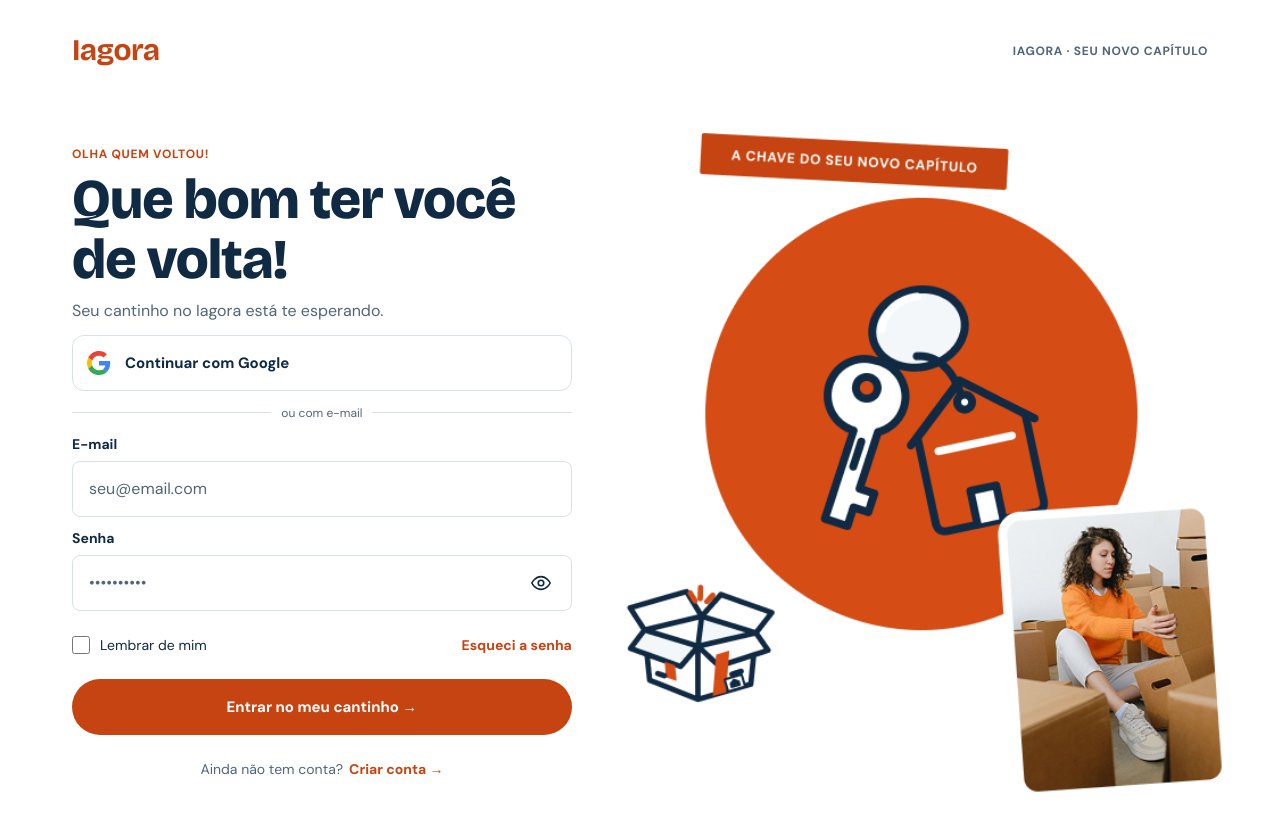
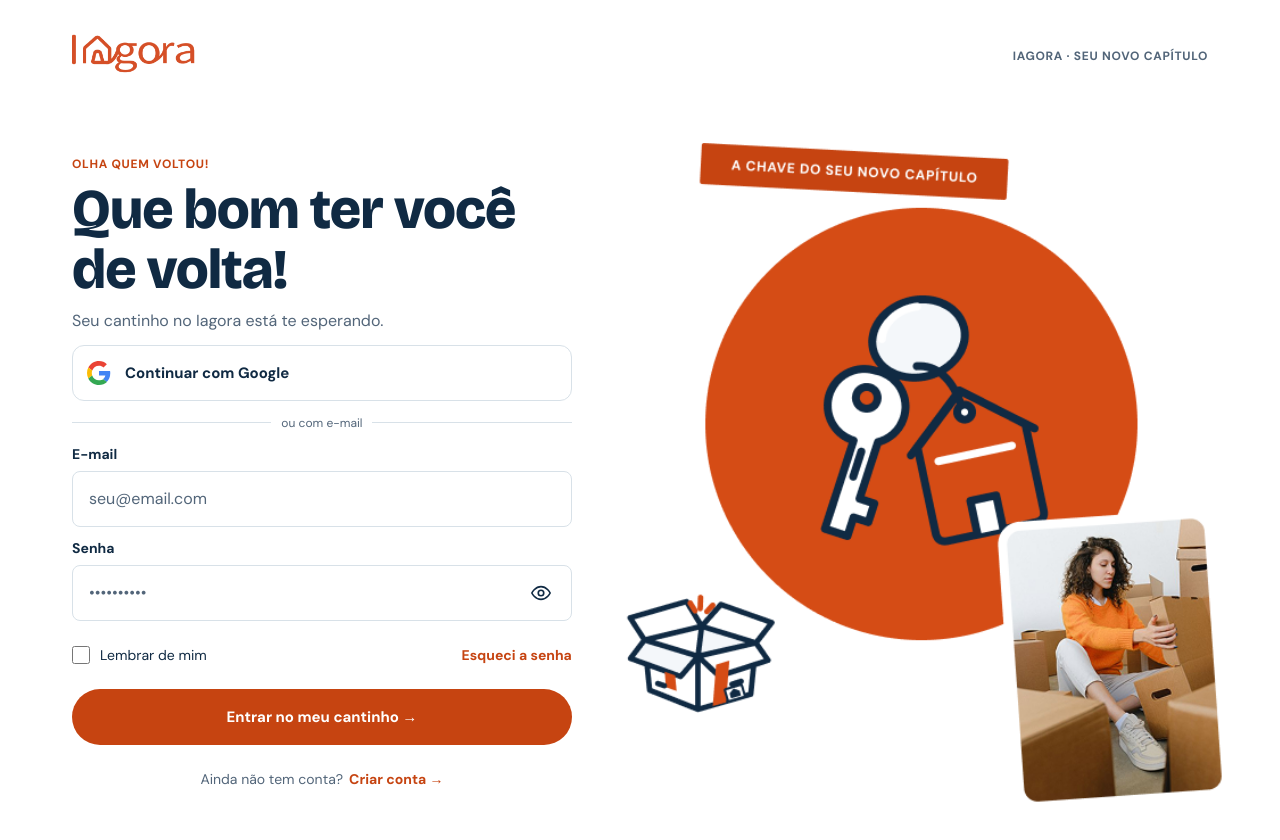
Before and after one commit to IAgoraApp/frontend, a React (Vite) app: page /login in a window 1280 px wide. Shown: the top 840 px of the page. Built offline with nearby package versions, Linux system fonts and the light colour scheme.

Commit message:
:bug: (Url) Arrumei a url da logo

```diff
--- a/src/containers/auth.jsx
+++ b/src/containers/auth.jsx
@@ -1,6 +1,7 @@
 import { useState } from 'react';
 import Chave from '../assets/images/Group 7.png';
 import { Link, useLocation } from 'react-router-dom';
+import Logo from '../assets/images/logoLaranja.png';
 
 const ORANGE = '#C64411';
 const ORANGE_BRAND = '#D54C15';
@@ -330,8 +331,7 @@
     }
 
     if (typeof onForgotPassword !== 'function') {
-      setMessage(
-      );
+      setMessage();
       return;
     }
 
@@ -471,16 +471,14 @@
         <div className='mx-auto flex min-h-screen w-full max-w-[1440px] flex-col px-6 md:px-12 lg:px-[72px]'>
           {/* Cabeçalho */}
           <header className='flex w-full items-center justify-between gap-4 py-7'>
-            <div
-              className='select-none text-[30px] font-bold tracking-[-0.5px]'
-              style={{
-                color: ORANGE,
-                fontFamily: "'Bricolage Grotesque', sans-serif",
+            <img
+              src={Logo}
+              alt='IAGORA'
+              className='mb-2 h-[47px] w-[126px] object-contain object-left'
+              onError={e => {
+                e.currentTarget.style.display = 'none';
               }}
-              aria-label='Logo Iagora'
-            >
-              Iagora
-            </div>
+            />
 
             <div
               className='text-right text-[10px] font-bold leading-[16px] tracking-[0.7px] sm:text-[12px]'
@@ -704,7 +702,7 @@
               {/* Botão principal */}
 
               <Link
-                to={'/home'}
+                to={'/onboarding'}
                 disabled={busy}
                 style={{ backgroundColor: ORANGE }}
                 className='h-[56px] w-full cursor-pointer rounded-[28px] text-[15px] font-bold leading-[20px] text-white transition-opacity hover:opacity-95 disabled:cursor-not-allowed disabled:opacity-60 flex items-center justify-center'
--- a/src/containers/onboarding.jsx
+++ b/src/containers/onboarding.jsx
@@ -1,5 +1,5 @@
 import { useState } from "react";
-import Logo from "../assets/images/logolaranja.png";
+import Logo from "../assets/images/logoLaranja.png";
 import Chaves from "../assets/images/chaves.png";
 import Mulher from "../assets/images/img esquerda.png";
 import Homem from "../assets/images/img2.png";
```
